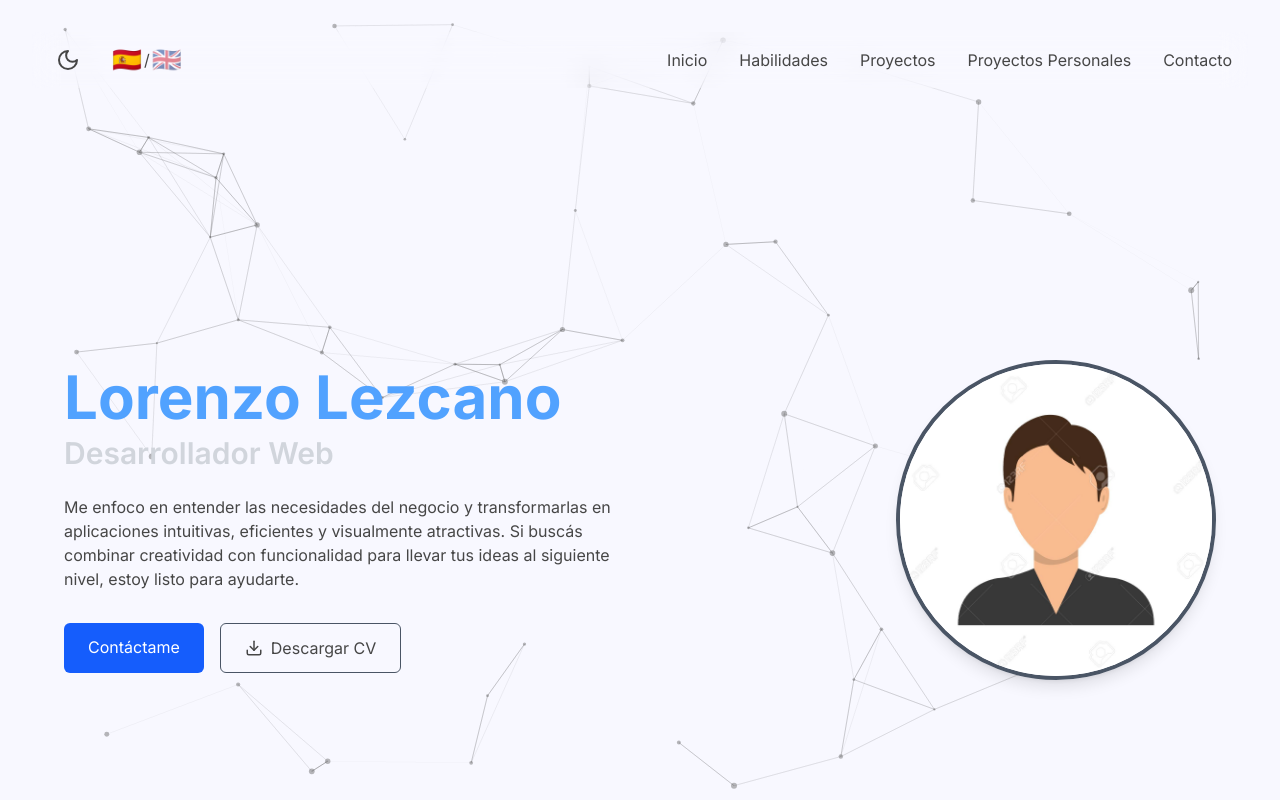
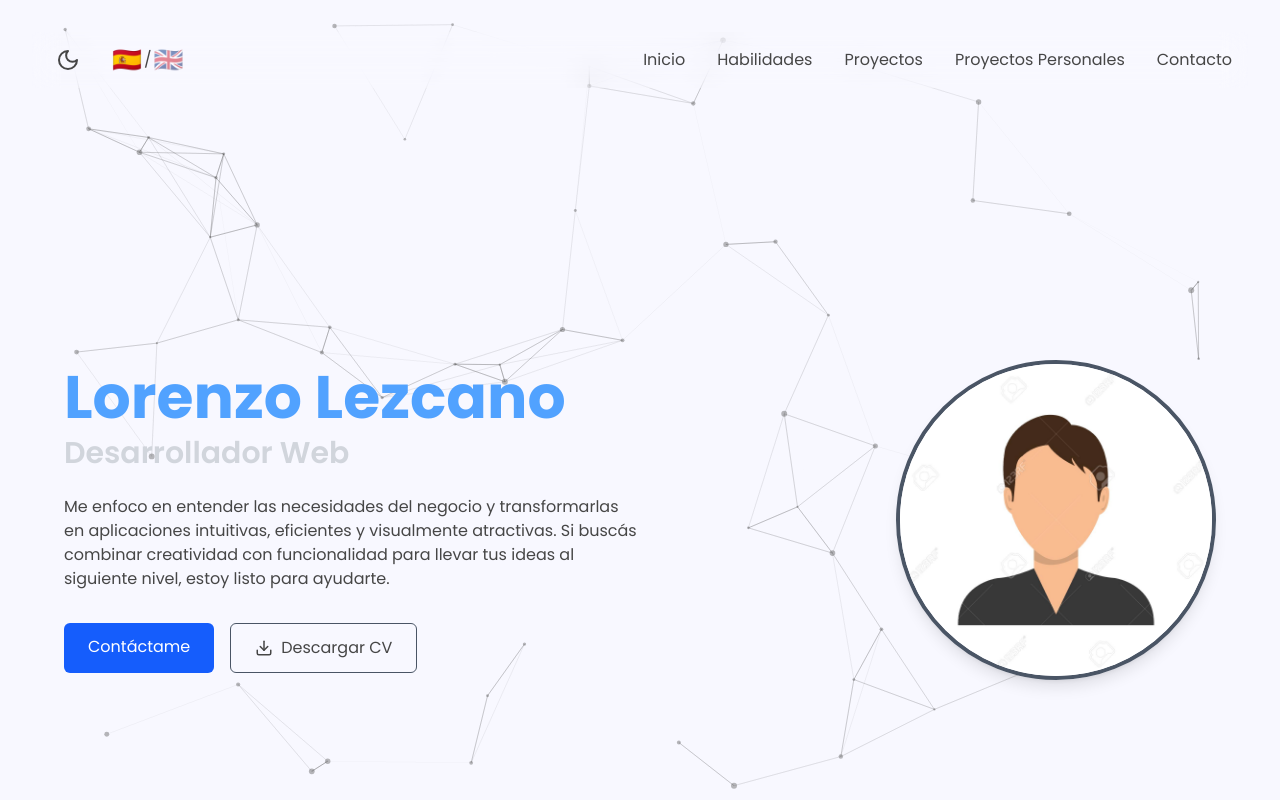
Before and after one commit to lordlez/my-portfolio, a Next.js app: page / in a window 1280 px wide. Shown: the top 800 px of the page. Built offline with nearby package versions, Linux system fonts and the light colour scheme.

Commit message:
add poppins font

```diff
--- a/src/app/globals.css
+++ b/src/app/globals.css
@@ -7,6 +7,7 @@
   --secondary: #6a5acd; /* Azul secundario */
   --accent: #7b68ee; /* Acento */
   --card: #111827; /* Fondo de tarjetas oscuro */
+  --font-poppins: "Poppins", sans-serif;
 }
 
 [data-theme="light"] {
@@ -21,6 +22,7 @@
 body {
   background-color: var(--background);
   color: var(--foreground);
+  font-family: var(--font-poppins);
 }
 
 @layer components {
--- a/src/app/layout.tsx
+++ b/src/app/layout.tsx
@@ -1,14 +1,19 @@
 "use client";
 
 import type React from "react";
-import { Inter } from "next/font/google";
+import { Poppins } from "next/font/google";
 import FontAwesomeConfig from "./fontawesome";
 import { ThemeProvider } from "@/context/ThemeContext";
 import { LanguageProvider } from "@/context/LanguageContext";
 import ParticleBackground from "@/components/particle-background";
 import "./globals.css";
 
-const inter = Inter({ subsets: ["latin"] });
+const poppins = Poppins({
+  subsets: ["latin"],
+  weight: ["300", "400", "500", "600", "700"],
+  display: "swap",
+  variable: "--font-poppins",
+});
 
 export default function RootLayout({
   children,
@@ -16,11 +21,11 @@ export default function RootLayout({
   children: React.ReactNode;
 }>) {
   return (
-    <html lang="es">
+    <html lang="es" className={poppins.variable}>
       <head>
         <FontAwesomeConfig />
       </head>
-      <body className={inter.className}>
+      <body className={poppins.className}>
         <ThemeProvider>
           <LanguageProvider>
             <ParticleBackground />
```
